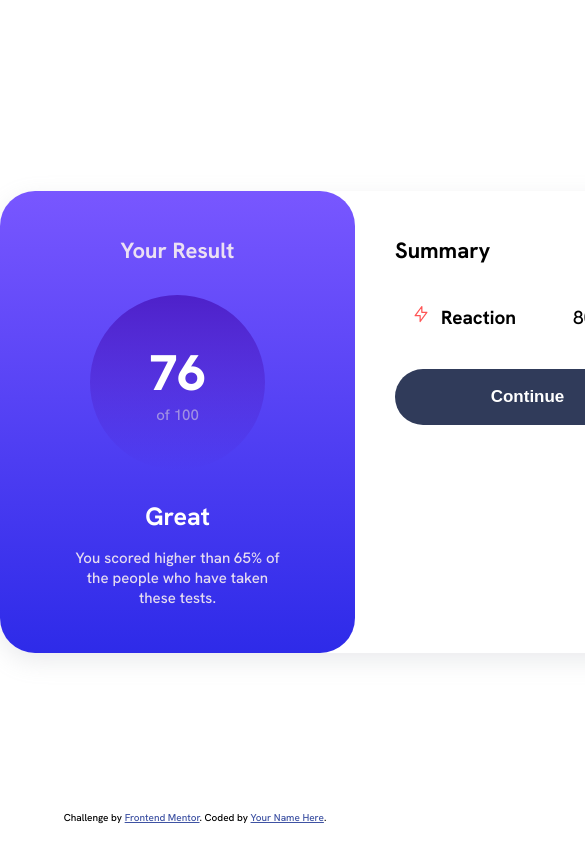
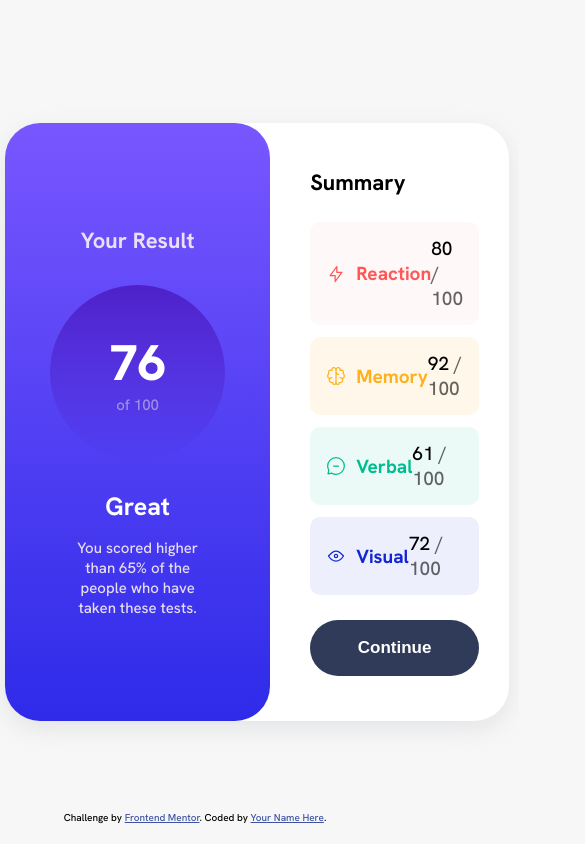
Before and after one commit to harpreet-singh-147/frontend-mentor-results-component, a plain HTML site: page index.html in a window 390 px wide. Shown: the top 844 px of the page, 585 px wide, since content can reach past the window. Drawn offline with Linux system fonts and the light colour scheme.

Commit message:
added javascript and began media queries

```diff
--- /dev/null
+++ b/app.js
@@ -0,0 +1,44 @@
+const resultsStatsContainer = document.querySelector(
+  '.results__stats-container'
+);
+
+fetch('data.json')
+  .then(res => res.json())
+  .then(results => createResults(results));
+
+const createResults = results => {
+  results.forEach(result => {
+    const resultsStatsDiv = document.createElement('div');
+    resultsStatsDiv.classList.add('results__stat');
+    resultsStatsDiv.style.color = result.color;
+    resultsStatsDiv.style.backgroundColor = result.backgroundColor;
+
+    const resultsStatsTextContainer = document.createElement('div');
+    resultsStatsTextContainer.classList.add('results__stat-text-container');
+
+    const resultsIcon = document.createElement('img');
+    resultsIcon.src = result.icon;
+
+    const resultStatText = document.createElement('p');
+    resultStatText.classList.add('results__stat-text');
+    resultStatText.textContent = result.category;
+
+    const resultStatScore = document.createElement('p');
+    resultStatScore.classList.add('results__stat-score');
+
+    const resultScoreSpan = document.createElement('span');
+    resultScoreSpan.classList.add('results__score-bold');
+    resultScoreSpan.textContent = `${result.score} `;
+
+    resultStatScore.appendChild(resultScoreSpan);
+
+    const scoreText = document.createTextNode('/ 100');
+    resultStatScore.appendChild(scoreText);
+
+    resultsStatsTextContainer.append(resultsIcon, resultStatText);
+
+    resultsStatsDiv.append(resultsStatsTextContainer, resultStatScore);
+
+    resultsStatsContainer.appendChild(resultsStatsDiv);
+  });
+};
--- a/css/style.css
+++ b/css/style.css
@@ -16,6 +16,7 @@ body {
   display: grid;
   place-items: center;
   height: 100vh;
+  background-color: hsl(0, 0%, 97%);
 }
 
 .results-container {
@@ -23,6 +24,7 @@ body {
   box-shadow: rgba(149, 157, 165, 0.2) 0px 8px 24px;
   border-radius: 3.5em;
   width: 700px;
+  background: #fff;
 }
 
 .results__result {
@@ -134,6 +136,7 @@ body {
 }
 
 .results__btn {
+  cursor: pointer;
   background: hsl(224, 30%, 27%);
   border: none;
   color: #fff;
@@ -141,6 +144,14 @@ body {
   font-weight: 600;
   padding: 1.8rem 2rem;
   border-radius: 5rem;
+}
+
+.results__btn:hover {
+  background: linear-gradient(
+    to bottom,
+    hsl(252, 100%, 67%),
+    hsl(241, 81%, 54%)
+  );
 }
 
 .attribution {
@@ -152,3 +163,10 @@ body {
 .attribution a {
   color: hsl(228, 45%, 44%);
 }
+
+@media only screen and (max-width: 768px) {
+  .results-container {
+    width: 98%;
+    margin: 0 auto;
+  }
+}
--- a/index.html
+++ b/index.html
@@ -28,25 +28,11 @@
       </div>
 
       <div class="results__summary">
-
         <header class="results__summary-header">
           <h2 class="results__summary-heading">Summary</h2>
         </header>
-
-        <div class="results__stats-container">
-          <div class="results__stat">
-            <div class="results__stat-text-container">
-              <div class="results__icon-container">
-                <img src="assets/images/icon-reaction.svg" alt="">
-              </div>
-              <p class="results__stat-text">Reaction</p>
-            </div>
-            <p class="results__stat-score"><span class="results__score-bold">80&nbsp;</span>/&nbsp;100</p>
-          </div>
-        </div>
-
+        <div class="results__stats-container"></div>
         <button class="results__btn">Continue</button>
-
       </div>
 
     </article>
@@ -57,6 +43,8 @@
     Challenge by <a href="https://www.frontendmentor.io?ref=challenge" target="_blank">Frontend Mentor</a>.
     Coded by <a href="#">Your Name Here</a>.
   </footer>
+
+  <script src="app.js"></script>
 </body>
 
 </html>
```
